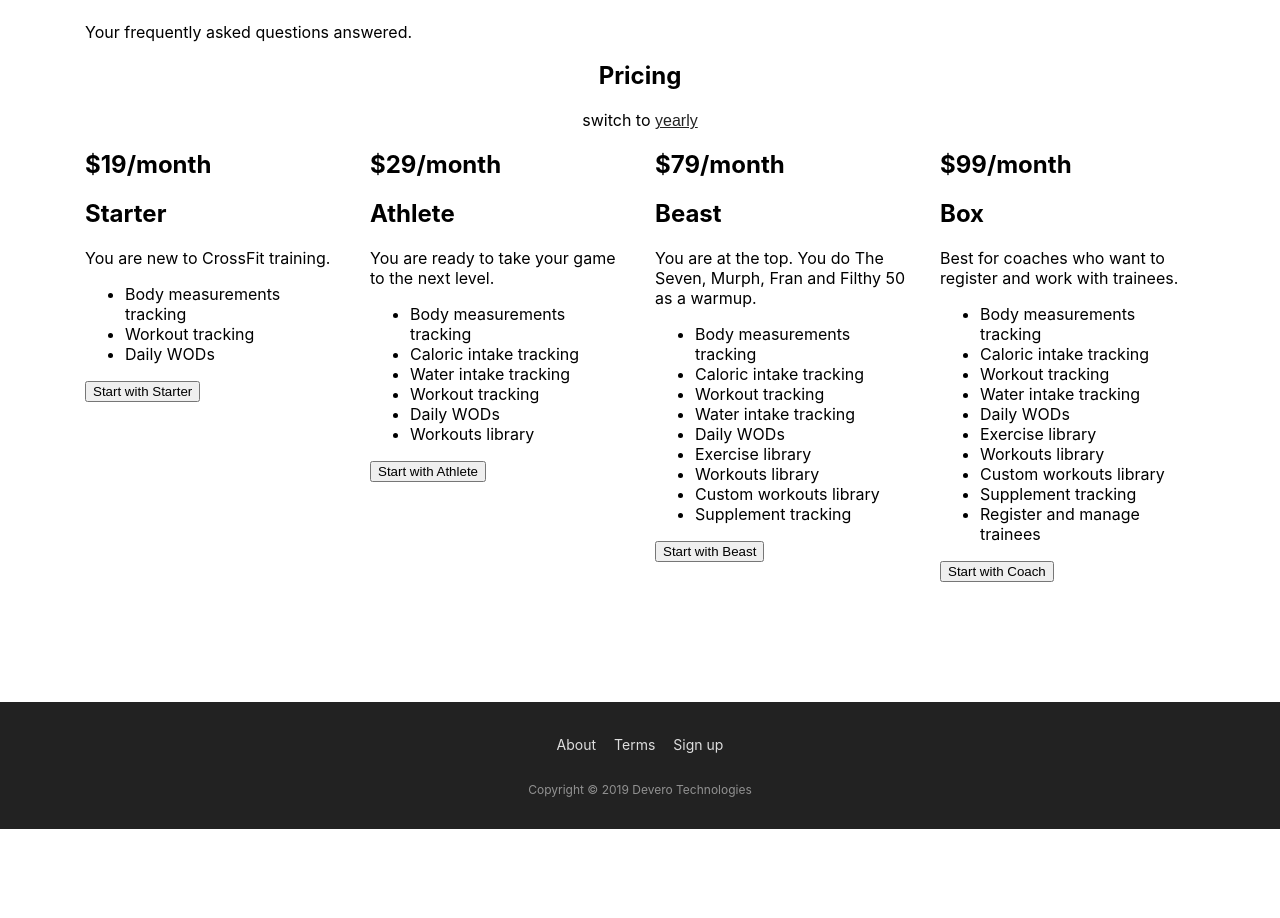
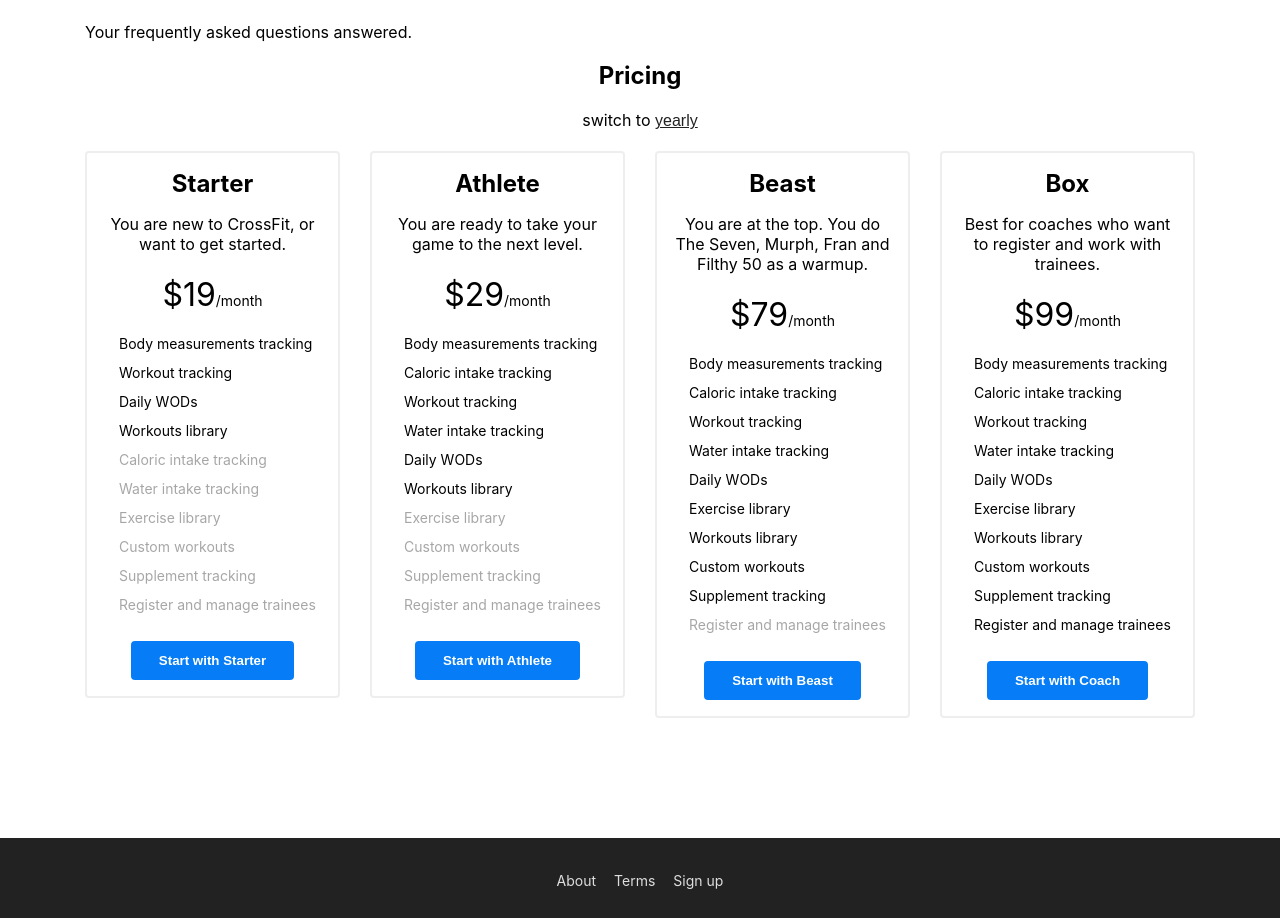
Before and after one commit to alexdevero/trainr-web-app-landing-page, a Next.js app: page / in a window 1280 px wide. Shown: the part 1065-1983 px from the top of the page. Before the commit the page ends 1894 px from the top, so only its background shows below. Built offline with nearby package versions, Linux system fonts and the light colour scheme.

Commit message:
Update prcining cards structure, add some styles

```diff
--- a/components/pricing.tsx
+++ b/components/pricing.tsx
@@ -1,11 +1,17 @@
 import * as React from 'react'
+
+import { colors } from './../constants/theme'
 
 interface PricingInterface {
   isBillingMonthly: boolean;
+  isModalVisible: boolean;
+  isSignUpMessageSuccessVisible: boolean;
+  isSignUpMessageErrorVisible: boolean;
+  selectedPlan: string;
   setIsBillingMonthly: React.Dispatch<React.SetStateAction<boolean>>;
-  isModalVisible: boolean;
   setIsModalVisible: React.Dispatch<React.SetStateAction<boolean>>;
   handlePlanSelect: (pricingPlan: 'starter' | 'athlete' | 'beast' | 'coach') => void;
+  handleSignUp: () => void;
 }
 
 const Pricing = (props: PricingInterface) => {
@@ -16,73 +22,90 @@ const Pricing = (props: PricingInterface) => {
 
         <div className="billing-switch">switch to <button className="billing-switch-link" onClick={() => props.setIsBillingMonthly(!props.isBillingMonthly)}>{props.isBillingMonthly ? 'yearly' : 'monthly'}</button></div>
 
-        <div className="row">
+        <div className="row pricing-cards">
           <div className="col">
-            <div className="pricing-card">
+            <div className={props.selectedPlan === 'starter' ? 'pricing-card pricing-card--selected' : 'pricing-card'}>
               <div className="pricing-card__header">
-                <h2>{props.isBillingMonthly ? '$19' : '$16'}<span className="price-label">/{props.isBillingMonthly ? 'month' : 'year'}</span></h2>
+                <h2 className="pricing-card__name">Starter</h2>
+
+                <p className="pricing-card__description">You are new to CrossFit, or want to get started.</p>
               </div>
 
               <div className="pricing-card__body">
-                <h2>Starter</h2>
+                <p className="pricing-card__price">
+                  <span className="pricing-card__price-amount">{props.isBillingMonthly ? '$19' : '$16'}</span>
+                  <span className="pricing-card__price-label">/{props.isBillingMonthly ? 'month' : 'year'}</span>
+                </p>
 
-                <p>You are new to CrossFit training.</p>
-
-                <ul>
+                <ul className="pricing-card__list">
                   <li>Body measurements tracking</li>
-                  {/* <li>Caloric intake tracking</li> */}
-                  {/* <li>Water intake tracking</li> */}
                   <li>Workout tracking</li>
                   <li>Daily WODs</li>
+                  <li>Workouts library</li>
+                  <li className="pricing-feature--muted">Caloric intake tracking</li>
+                  <li className="pricing-feature--muted">Water intake tracking</li>
+                  <li className="pricing-feature--muted">Exercise library</li>
+                  <li className="pricing-feature--muted">Custom workouts</li>
+                  <li className="pricing-feature--muted">Supplement tracking</li>
+                  <li className="pricing-feature--muted">Register and manage trainees</li>
                 </ul>
               </div>
 
               <div className="pricing-card__footer">
-                <button onClick={() => props.handlePlanSelect('starter')}>Start with Starter</button>
+                <button className="pricing-card__cta" onClick={() => props.handlePlanSelect('starter')}>Start with Starter</button>
               </div>
             </div>
           </div>
 
           <div className="col">
-            <div className="pricing-card pricing-card-selected">
+            <div className={props.selectedPlan === 'athlete' ? 'pricing-card pricing-card--selected' : 'pricing-card'}>
               <div className="pricing-card__header">
-                <h2>{props.isBillingMonthly ? '$29' : '$24'}<span className="price-label">/{props.isBillingMonthly ? 'month' : 'year'}</span></h2>
+                <h2 className="pricing-card__name">Athlete</h2>
+
+                <p className="pricing-card__description">You are ready to take your game to the next level.</p>
               </div>
 
               <div className="pricing-card__body">
-                <h2>Athlete</h2>
+                <p className="pricing-card__price">
+                  <span className="pricing-card__price-amount">{props.isBillingMonthly ? '$29' : '$24'}</span>
+                  <span className="pricing-card__price-label">/{props.isBillingMonthly ? 'month' : 'year'}</span>
+                </p>
 
-                <p>You are ready to take your game to the next level.</p>
-
-                <ul>
+                <ul className="pricing-card__list">
                   <li>Body measurements tracking</li>
                   <li>Caloric intake tracking</li>
+                  <li>Workout tracking</li>
                   <li>Water intake tracking</li>
-                  <li>Workout tracking</li>
                   <li>Daily WODs</li>
-                  {/* <li>Exercise library</li> */}
                   <li>Workouts library</li>
+                  <li className="pricing-feature--muted">Exercise library</li>
+                  <li className="pricing-feature--muted">Custom workouts</li>
+                  <li className="pricing-feature--muted">Supplement tracking</li>
+                  <li className="pricing-feature--muted">Register and manage trainees</li>
                 </ul>
               </div>
 
               <div className="pricing-card__footer">
-                <button onClick={() => props.handlePlanSelect('athlete')}>Start with Athlete</button>
+                <button className="pricing-card__cta" onClick={() => props.handlePlanSelect('athlete')}>Start with Athlete</button>
               </div>
             </div>
           </div>
 
           <div className="col">
-            <div className="pricing-card">
+            <div className={props.selectedPlan === 'beast' ? 'pricing-card pricing-card--selected' : 'pricing-card'}>
               <div className="pricing-card__header">
-                <h2>{props.isBillingMonthly ? '$79' : '$69'}<span className="price-label">/{props.isBillingMonthly ? 'month' : 'year'}</span></h2>
+                <h2 className="pricing-card__name">Beast</h2>
+
+                <p className="pricing-card__description">You are at the top. You do The Seven, Murph, Fran and Filthy 50 as a warmup.</p>
               </div>
 
               <div className="pricing-card__body">
-                <h2>Beast</h2>
+                <p className="pricing-card__price">
+                  <span className="pricing-card__price-amount">{props.isBillingMonthly ? '$79' : '$69'}</span>
+                  <span className="pricing-card__price-label">/{props.isBillingMonthly ? 'month' : 'year'}</span>
+                </p>
 
-                <p>You are at the top. You do The Seven, Murph, Fran and Filthy 50 as a warmup.</p>
-
-                <ul>
+                <ul className="pricing-card__list">
                   <li>Body measurements tracking</li>
                   <li>Caloric intake tracking</li>
                   <li>Workout tracking</li>
@@ -90,29 +113,33 @@ const Pricing = (props: PricingInterface) => {
                   <li>Daily WODs</li>
                   <li>Exercise library</li>
                   <li>Workouts library</li>
-                  <li>Custom workouts library</li>
+                  <li>Custom workouts</li>
                   <li>Supplement tracking</li>
+                  <li className="pricing-feature--muted">Register and manage trainees</li>
                 </ul>
               </div>
 
               <div className="pricing-card__footer">
-                <button onClick={() => props.handlePlanSelect('beast')}>Start with Beast</button>
+                <button className="pricing-card__cta" onClick={() => props.handlePlanSelect('beast')}>Start with Beast</button>
               </div>
             </div>
           </div>
 
           <div className="col">
-            <div className="pricing-card">
+            <div className={props.selectedPlan === 'coach' ? 'pricing-card pricing-card--selected' : 'pricing-card'}>
               <div className="pricing-card__header">
-                <h2>{props.isBillingMonthly ? '$99' : '$84'}<span className="price-label">/{props.isBillingMonthly ? 'month' : 'year'}</span></h2>
+                <h2 className="pricing-card__name">Box</h2>
+
+                <p className="pricing-card__description">Best for coaches who want to register and work with trainees.</p>
               </div>
 
               <div className="pricing-card__body">
-                <h2>Box</h2>
+                <p className="pricing-card__price">
+                  <span className="pricing-card__price-amount">{props.isBillingMonthly ? '$99' : '$84'}</span>
+                  <span className="pricing-card__price-label">/{props.isBillingMonthly ? 'month' : 'year'}</span>
+                </p>
 
-                <p>Best for coaches who want to register and work with trainees.</p>
-
-                <ul>
+                <ul className="pricing-card__list">
                   <li>Body measurements tracking</li>
                   <li>Caloric intake tracking</li>
                   <li>Workout tracking</li>
@@ -120,18 +147,32 @@ const Pricing = (props: PricingInterface) => {
                   <li>Daily WODs</li>
                   <li>Exercise library</li>
                   <li>Workouts library</li>
-                  <li>Custom workouts library</li>
+                  <li>Custom workouts</li>
                   <li>Supplement tracking</li>
                   <li>Register and manage trainees</li>
                 </ul>
               </div>
 
               <div className="pricing-card__footer">
-                <button onClick={() => props.handlePlanSelect('coach')}>Start with Coach</button>
+                <button className="pricing-card__cta" onClick={() => props.handlePlanSelect('coach')}>Start with Coach</button>
               </div>
             </div>
           </div>
         </div>
+
+        {props.isModalVisible && (
+          <div>
+            <div className="row">
+              <div className="col-md-6 col-lg-7">
+                <input type="email" />
+              </div>
+
+              <div className="col-md-6 col-lg-5">
+                <button onClick={props.handleSignUp}>Sign up</button>
+              </div>
+            </div>
+          </div>
+        )}
       </div>
 
       <style jsx>{`
@@ -187,9 +228,81 @@ const Pricing = (props: PricingInterface) => {
           outline: 0;
         }
 
-        .pricing-card {}
+        .pricing-cards {
+          margin-top: 21px;
+        }
 
-        .pricing-card-selected {}
+        .pricing-card {
+          padding: 16px;
+          border: 2px solid ${colors.gray};;
+          border-radius: 4px;
+        }
+
+        .pricing-card--selected {
+          border: 2px solid ${colors.primary};
+        }
+
+        .pricing-card__price,
+        .pricing-card__name,
+        .pricing-card__description {
+          text-align: center;
+        }
+
+        .pricing-card__name,
+        .pricing-card__price {
+          margin: 0;
+        }
+
+        .pricing-card__description {
+          margin-bottom: 0;
+        }
+
+        .pricing-card__price {
+          padding: 21px 0;
+        }
+
+        .pricing-card__price-amount {
+          font-size: 32px;
+        }
+
+        .pricing-card__price-label {
+          font-size: 14px;
+        }
+
+        .pricing-card__name {
+          margin: 0;
+        }
+
+        .pricing-card__list {
+          padding: 0 0 0 16px;
+          margin: 0;
+        }
+
+        .pricing-card__list li {
+          font-size: 14px;
+          list-style-type: none;
+        }
+
+        .pricing-card__list li + li {
+          margin-top: 12px;
+        }
+
+        .pricing-feature--muted {
+          color: rgba(0, 0, 0, .35);
+        }
+
+        .pricing-card__cta {
+          display: flex;
+          padding: 12px 28px;
+          margin: 28px auto 0;
+          font-weight: 700;
+          text-decoration: none;
+          color: ${colors.white};
+          background: ${colors.primary};
+          border: 0;
+          border-radius: 4px;
+          cursor: pointer;
+        }
       `}</style>
     </section>
   )
```
